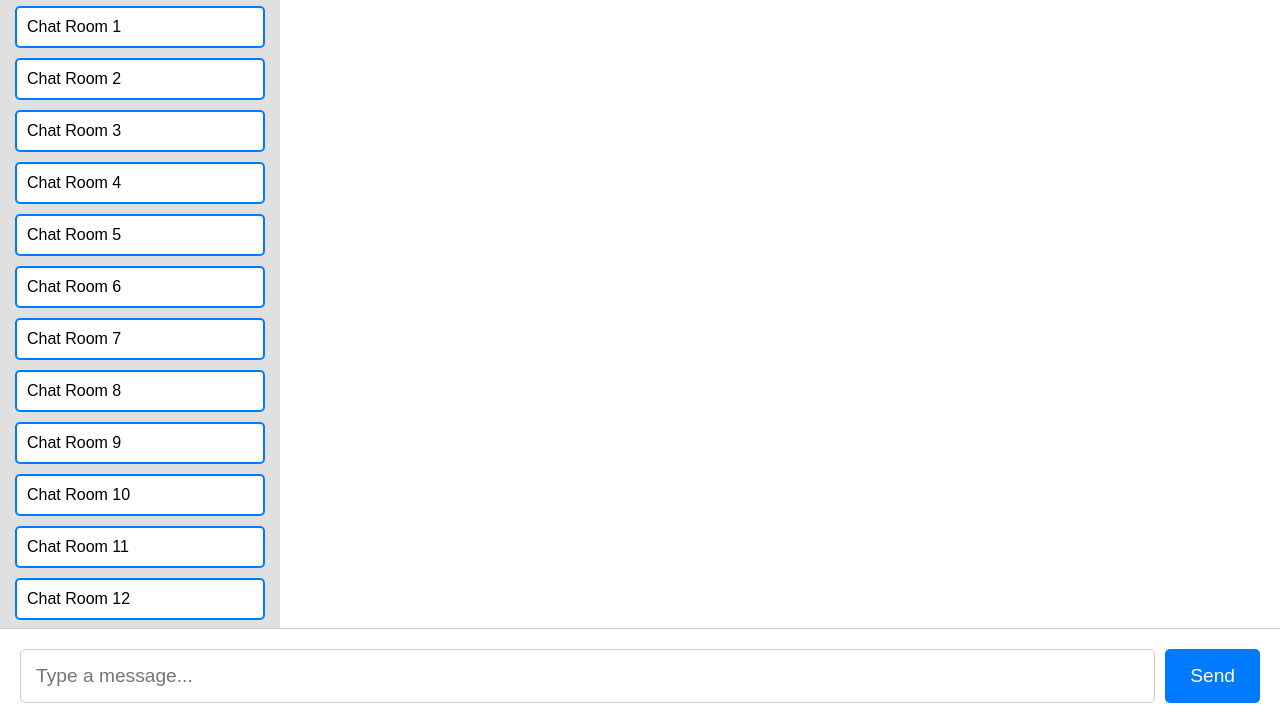
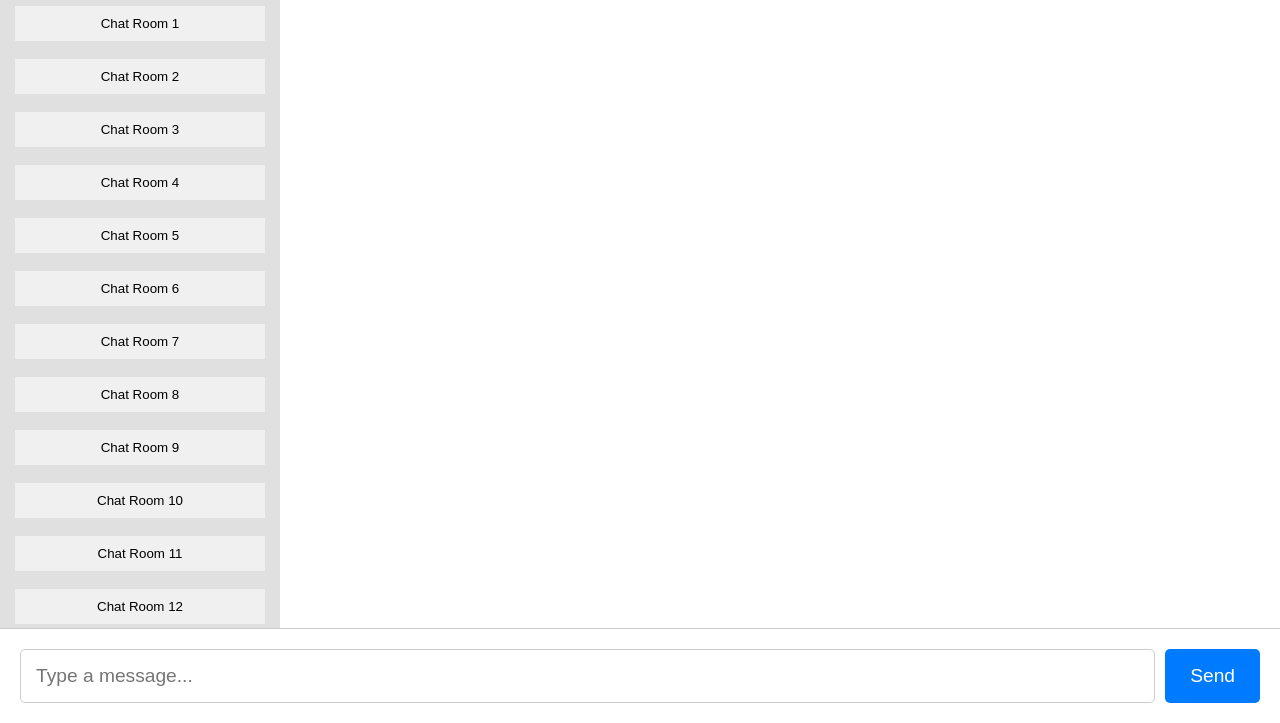
Before and after one commit to mohammadeltawil0/iscj-hackathon-chatapp, a plain HTML site: page liveChat2.html in a window 1280 px wide. Shown: the part 77-800 px from the top of the page. Drawn offline with Linux system fonts and the light colour scheme.

Commit message:
Update liveChat2.html

```diff
--- a/liveChat2.html
+++ b/liveChat2.html
@@ -14,6 +14,22 @@
             background-color: #f1f1f1;
             margin: 0;
         }
+        #chat-list button {
+           display: block;
+           width: 100%;
+           margin: 0;
+           padding: 10px;
+           box-sizing: border-box;
+           border: none;
+           border-radius: 0;
+           background-color: #f0f0f0;
+           cursor: pointer;
+        }
+
+        #chat-list button:hover {
+          background-color: #e0e0e0;
+        }
+
         .chat-container {
             width: 100vw;
             height: 100vh;
@@ -171,11 +187,14 @@
         let container = document.getElementById('chat-list');
         let numDivs = 30; // Example number of chat rooms
         for (let i = 0; i < numDivs; i++) {
-            let div = document.createElement('div');
-            div.className = "chat-room";
-            div.textContent = `Chat Room ${i + 1}`;
-            container.appendChild(div);
+          let button = document.createElement('button');
+          button.className = "chat-room";
+          button.textContent = `Chat Room ${i + 1}`;
+          button.onclick = () => displayChatRoom(`Chat Room ${i + 1}`);
+          container.appendChild(button);
+          container.appendChild(document.createElement('br'));
         }
+
     </script>
 </body>
 </html>
```
